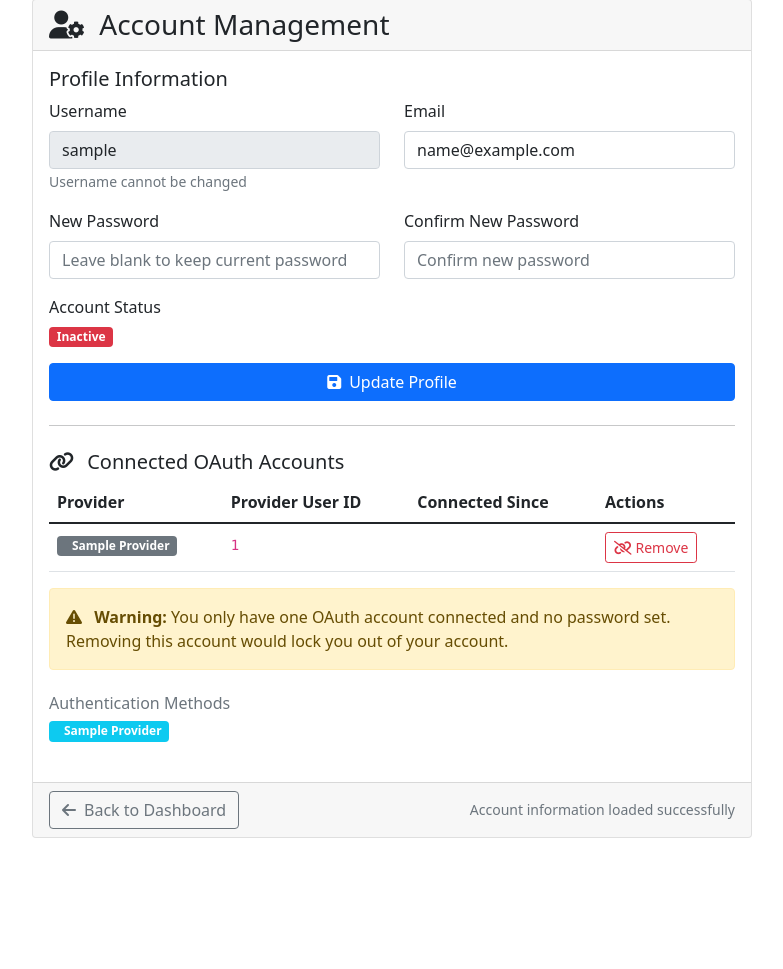
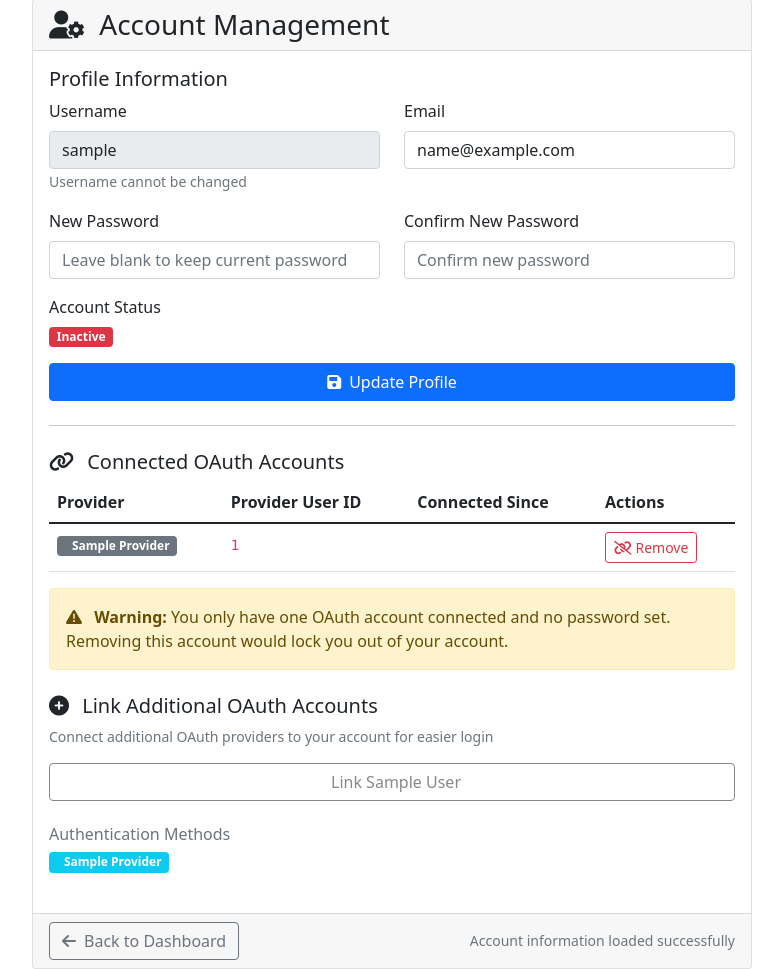
Before and after one commit to obriencj/ai-madness-auth-demo, a Flask app: template frontend/templates/account.html in a window 1280 px wide. Shown: the part 25-994 px from the top of the page, without its empty margins (248-1031 px from the left). Before the commit the page ends 863 px from the top, so only its background shows below. Run offline with Flask 3, Linux system fonts and the light colour scheme; the template is opened without the code that fills it: most values are stand-ins (such as "Sample title", 1, 10 or a date in 2020).

Commit message:
feat: Add OAuth account linking for logged-in users
- Backend Changes:
  * Added new /api/v1/auth/oauth/<provider>/link endpoint for linking OAuth accounts
  * Endpoint handles OAuth callback for existing users (requires JWT authentication)
  * Prevents linking OAuth accounts that are already connected to other users
  * Reuses existing OAuth token exchange and user info functions

- Frontend Changes:
  * Updated account route to fetch available OAuth providers for linking
  * Added link_oauth_account() route to initiate OAuth linking flow
  * Added link_oauth_callback() route to handle OAuth linking callback
  * Enhanced account template with section for linking additional OAuth accounts
  * Shows only providers that aren't already connected to the user

- User Experience:
  * Users can now link multiple OAuth providers to their existing account
  * Clear visual indication of which providers can be linked
  * Provider-specific styling and icons for linking buttons
  * Helpful messages when no additional providers are available

This feature allows users to build a more robust authentication setup
by connecting multiple OAuth providers to their account, providing
flexibility and backup authentication methods.

```diff
--- a/backend/app.py
+++ b/backend/app.py
@@ -536,6 +536,66 @@
     }), 200
 
 
+@app.route('/api/v1/auth/oauth/<provider>/link', methods=['GET'])
+@jwt_required()
+def oauth_link(provider):
+    """Handle OAuth linking for existing users"""
+    code = request.args.get('code')
+    error = request.args.get('error')
+
+    if error:
+        return jsonify({'error': f'OAuth error: {error}'}), 400
+
+    if not code:
+        return jsonify({'error': 'Missing authorization code'}), 400
+
+    # Get current user from JWT
+    current_username = get_jwt_identity()
+    current_user = User.query.filter_by(username=current_username).first()
+
+    if not current_user:
+        return jsonify({'error': 'User not found'}), 404
+
+    # Get redirect URI from query parameter
+    redirect_uri = request.args.get('redirect_uri')
+    if not redirect_uri:
+        return jsonify({'error': 'Missing redirect URI'}), 400
+
+    # Exchange code for token
+    token_data, error_msg = exchange_code_for_token(provider, code, redirect_uri)
+    if error_msg:
+        return jsonify({'error': error_msg}), 400
+
+    # Get user information from provider
+    user_info, error_msg = get_user_info(provider, token_data['access_token'])
+    if error_msg:
+        return jsonify({'error': error_msg}), 400
+
+    # Check if this OAuth account is already linked to another user
+    provider_model = OAuthProvider.query.filter_by(name=provider).first()
+    if provider_model:
+        existing_oauth_account = OAuthAccount.query.filter_by(
+            provider_id=provider_model.id,
+            provider_user_id=str(user_info.get('id', user_info.get('sub', '')))
+        ).first()
+
+        if existing_oauth_account and existing_oauth_account.user_id != current_user.id:
+            return jsonify({'error': 'This OAuth account is already linked to another user'}), 400
+
+    # Store OAuth account information for current user
+    _store_oauth_account(current_user.id, provider, user_info, token_data)
+
+    return jsonify({
+        'message': f'Successfully linked {provider} to your account',
+        'user': {
+            'id': current_user.id,
+            'username': current_user.username,
+            'email': current_user.email,
+            'is_admin': current_user.is_admin
+        }
+    }), 200
+
+
 def _find_or_create_oauth_user(provider, user_info, token_data):
     """Find existing user or create new one from OAuth data"""
     # Try to find existing OAuth account
--- a/frontend/templates/account.html
+++ b/frontend/templates/account.html
@@ -132,11 +132,38 @@
                                 <i class="fas fa-link fa-3x text-muted mb-3"></i>
                                 <p class="text-muted">No OAuth accounts connected</p>
                                 <p class="small text-muted">
-                                    You can connect OAuth providers from the login or registration pages
+                                    {% if available_oauth_providers %}
+                                        You can link OAuth providers below, or connect them from the login or registration pages
+                                    {% else %}
+                                        You can connect OAuth providers from the login or registration pages
+                                    {% endif %}
                                 </p>
                             </div>
                         {% endif %}
                     </div>
+
+                    <!-- Link New OAuth Accounts -->
+                    {% if available_oauth_providers %}
+                    <div class="mb-4">
+                        <h5 class="card-title">
+                            <i class="fas fa-plus-circle me-2"></i>
+                            Link Additional OAuth Accounts
+                        </h5>
+                        <p class="text-muted small mb-3">
+                            Connect additional OAuth providers to your account for easier login
+                        </p>
+                        <div class="d-grid gap-2">
+                            {% for provider in available_oauth_providers %}
+                            <a href="{{ url_for('link_oauth_account', provider=provider.name) }}"
+                               class="btn btn-outline-primary"
+                               style="border-color: {{ provider.color }}; color: {{ provider.color }};">
+                                <i class="{{ provider.icon }} me-2"></i>
+                                Link {{ provider.display_name }}
+                            </a>
+                            {% endfor %}
+                        </div>
+                    </div>
+                    {% endif %}
 
                     <!-- Authentication Methods Summary -->
                     <div class="mb-4">
```
Also changed, not shown: frontend/app.py (+100 -1 lines).
